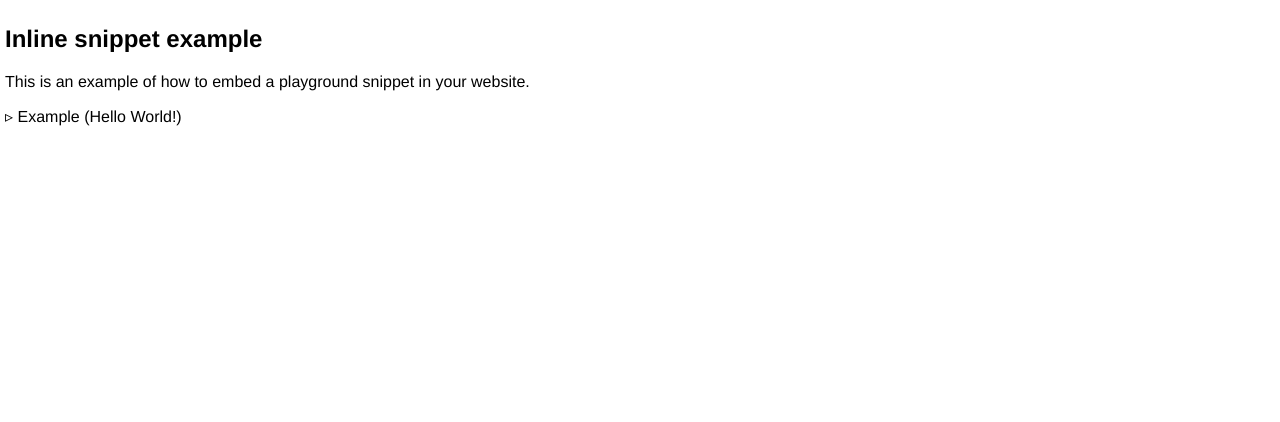
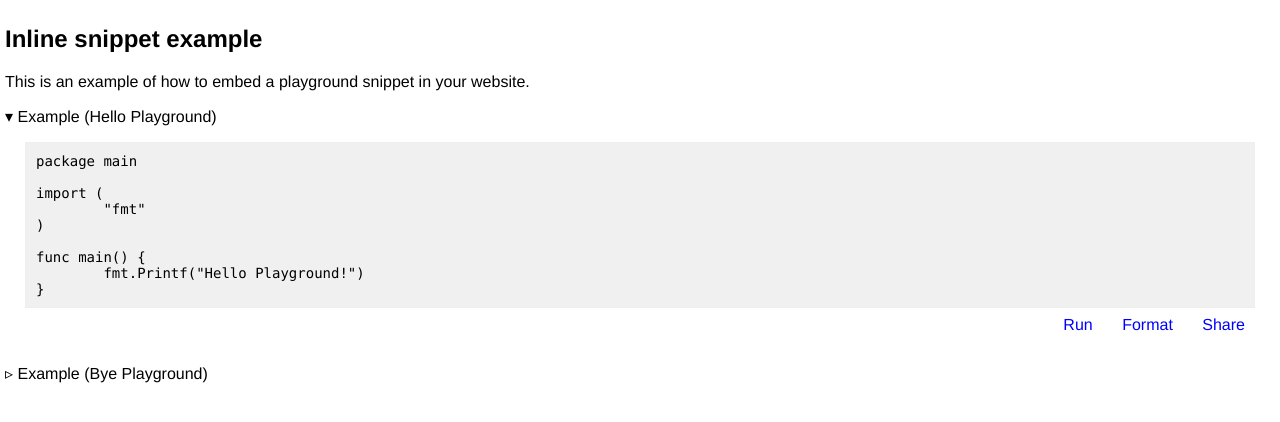
Before and after one commit to xiam/go-playground, a plain HTML site: page webapp/static/example.html in a window 1280 px wide. Drawn offline with nearby package versions, Linux system fonts and the light colour scheme.

Commit message:
Adding data-expanded property.

```diff
--- a/webapp/static/example.html
+++ b/webapp/static/example.html
@@ -58,7 +58,7 @@
         2. Set a data-title for the snippet.
         3. Add autocomplete="off" autocapitalize="off" spellcheck="false" attributes.
       -->
-      <textarea class="go-playground-snippet" data-title="Example (Hello World!)" autocomplete="off" autocapitalize="off" spellcheck="false">
+      <textarea class="go-playground-snippet" data-expanded="1" data-title="Example (Hello Playground)">
 package main
 
 import (
@@ -66,7 +66,18 @@ import (
 )
 
 func main() {
-&#09;fmt.Printf("Hello world!")
+&#09;fmt.Printf("Hello Playground!")
+}</textarea>
+
+      <textarea class="go-playground-snippet" data-title="Example (Bye Playground)">
+package main
+
+import (
+&#09;"fmt"
+)
+
+func main() {
+&#09;fmt.Printf("Bye Playground.")
 }</textarea>
       <div>
   </body>
--- a/webapp/static/snippets.js
+++ b/webapp/static/snippets.js
@@ -14,6 +14,9 @@
         $(el).addClass('toggle').removeClass('toggleVisible');
       }
     });
+    if ($(el).find('.code').data("expanded")) {
+      $(el).addClass('toggleVisible').removeClass('toggle');
+    };
   }
 
   function bindToggles(selector) {
@@ -98,6 +101,9 @@
         wrapper.insertBefore(el);
         wrapper.find('div.input').append(el);
         el.addClass("code");
+        el.attr("autocomplete", "off");
+        el.attr("autocapitalize", "off");
+        el.attr("spellcheck", "false");
         el.data("initialized", 1);
       }
     }
```
